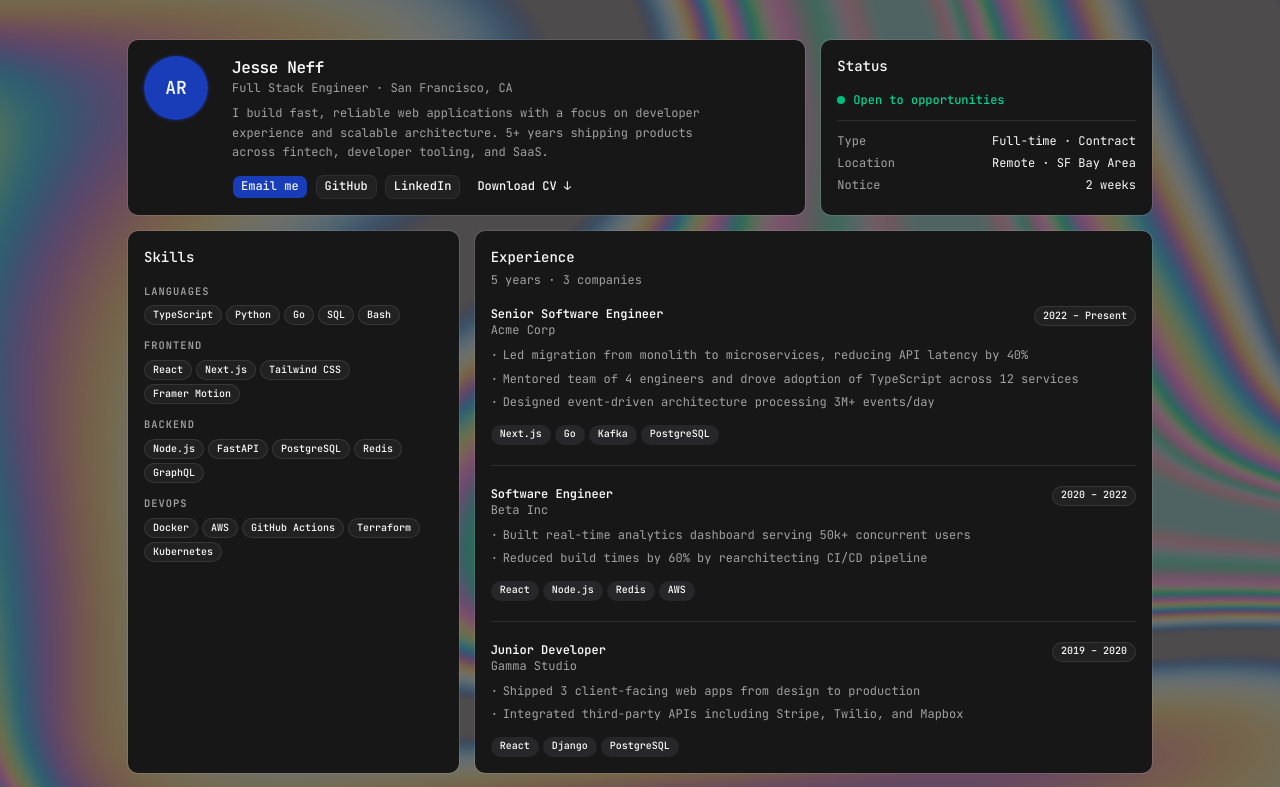
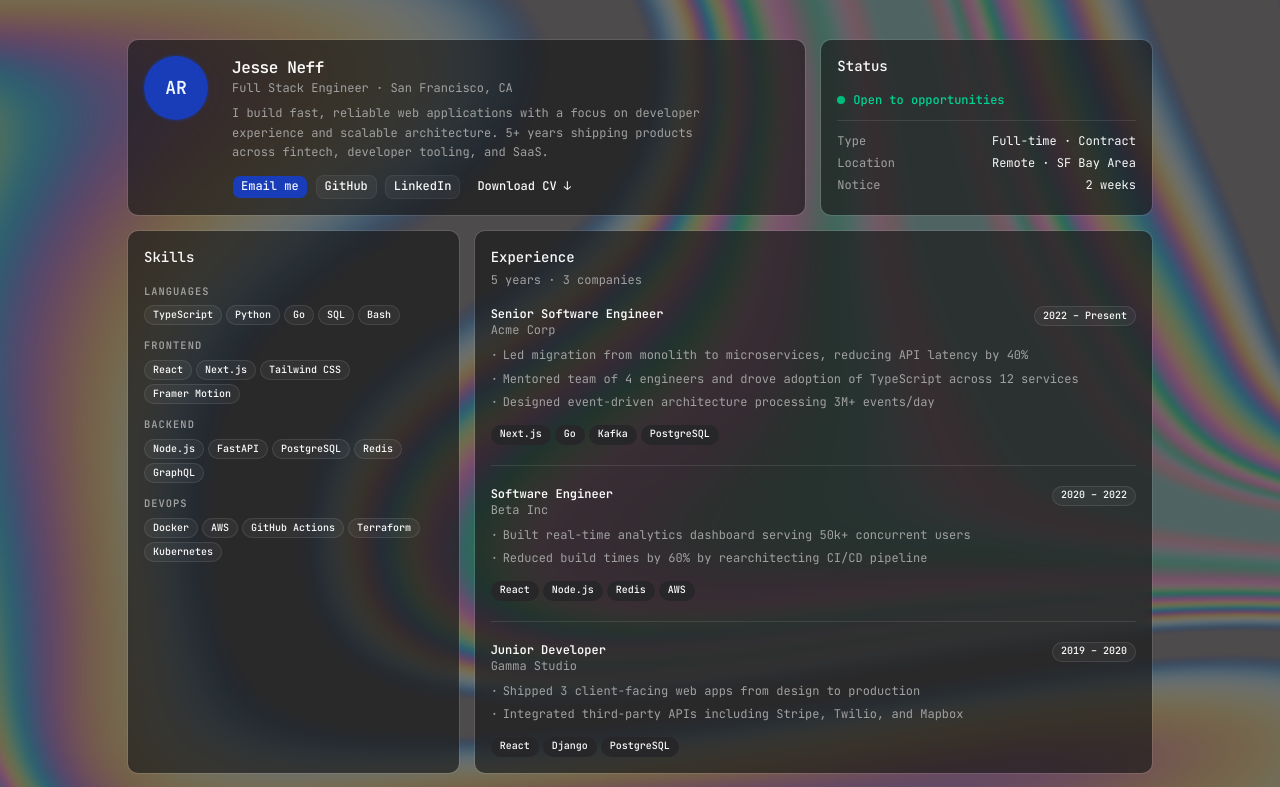
Before and after one commit to mercerius/portfolio-app, a Next.js app: page / in a window 1280 px wide. Shown: the top 787 px of the page. Built offline with nearby package versions, Linux system fonts and the light colour scheme.

Commit message:
fix(card): update background opacity for improved visibility

```diff
--- a/components/ui/card.tsx
+++ b/components/ui/card.tsx
@@ -12,7 +12,7 @@
       data-slot="card"
       data-size={size}
       className={cn(
-        "group/card flex flex-col gap-4 overflow-hidden rounded-lg bg-card py-4 text-xs/relaxed text-card-foreground ring-1 ring-foreground/10 has-[>img:first-child]:pt-0 data-[size=sm]:gap-3 data-[size=sm]:py-3 *:[img:first-child]:rounded-t-lg *:[img:last-child]:rounded-b-lg",
+        "group/card flex flex-col gap-4 overflow-hidden rounded-lg bg-card/65 py-4 text-xs/relaxed text-card-foreground ring-1 ring-foreground/10 backdrop-blur-sm has-[>img:first-child]:pt-0 data-[size=sm]:gap-3 data-[size=sm]:py-3 *:[img:first-child]:rounded-t-lg *:[img:last-child]:rounded-b-lg",
         className,
       )}
       {...props}
```
